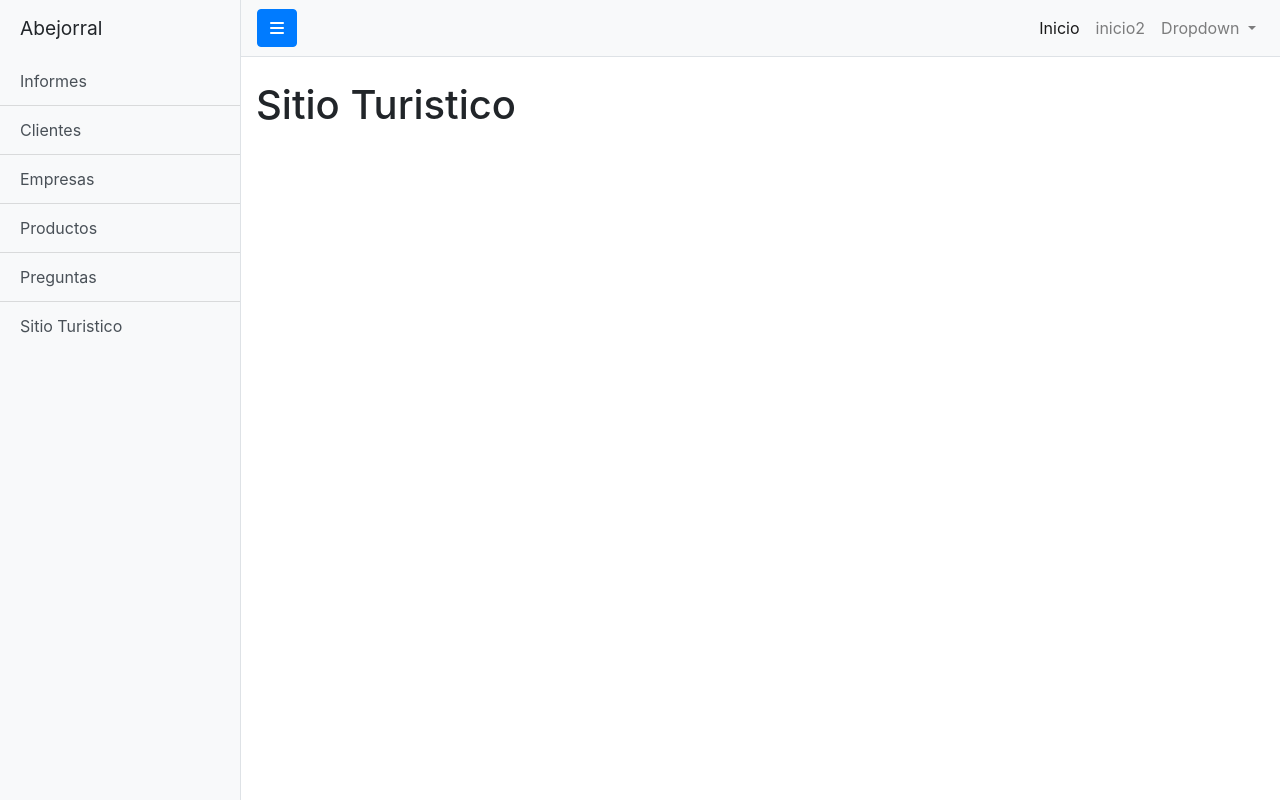
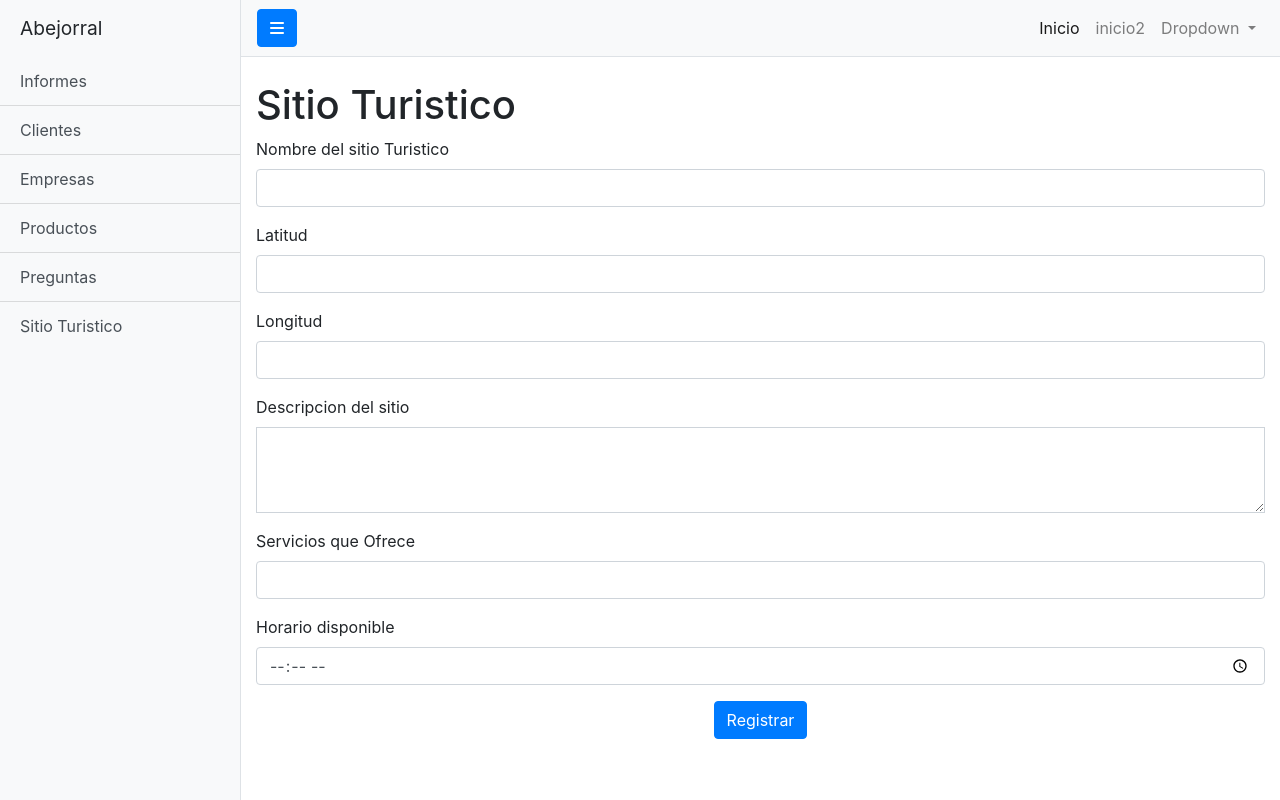
Before and after one commit to sam-oro/abejorral-turista, a PHP site: page /abejorral-turista/admin/sitio in a window 1280 px wide. Run offline with PHP 8.4, Linux system fonts and the light colour scheme; some libraries are stand-ins or nearby versions.

Commit message:
modulo admin 50%

```diff
--- a/admin/sitio.php
+++ b/admin/sitio.php
@@ -1,3 +1,6 @@
+<?php
+include '../conexion/conexion.php';
+?>
 <!DOCTYPE html>
 <html lang="en">
 
@@ -35,7 +38,7 @@
                     <a href="informes.php" class="list-group-item list-group-item-action bg-light">Informes</a>
                     <a href="clientes.php" class="list-group-item list-group-item-action bg-light">Clientes</a>
                     <a href="Empresas.php" class="list-group-item list-group-item-action bg-light">Empresas</a>
-                    <a href="Porductos.php" class="list-group-item list-group-item-action bg-light">Productos</a>
+                    <a href="Productos.php" class="list-group-item list-group-item-action bg-light">Productos</a>
                     <a href="Preguntas.php" class="list-group-item list-group-item-action bg-light">Preguntas</a>
                     <a href="sitio.php" class="list-group-item list-group-item-action bg-light">Sitio Turistico</a>
                 </div>
@@ -92,6 +95,39 @@
 
                 <div class="container-fluid">
                     <h1 class="mt-4">Sitio Turistico</h1>
+                        <form action="controlador/insertar_sitio.php" method="POST" name="add_form">
+                            <div class="form-group">
+                                <label> Nombre del sitio Turistico </label>
+                                <input type="text" id="nombre" name="nombre" class="form-control" required>
+                            </div>
+                            <div class="form-group">
+                                <label>Latitud</label>
+                                <input type="text" id="latitud" name="latitud" class="form-control" required>
+                            </div>
+                            <div class="form-group">
+                                <label>Longitud</label>
+                                <input type="text" id="longitud" name="longitud" class="form-control" required>
+                            </div>
+                            <div class="form-group">
+                                <label> Descripcion del sitio </label>
+                                <textarea class="form-control rounded-0" id="descripcion" name="descripcion" rows="3"></textarea>
+                            </div>
+                            <div class="form-group">
+                                <label> Servicios que Ofrece </label>
+                                <input type="text" id="servicios" name="servicios" class="form-control" requiered>
+                            </div>
+                            <div class="form-group">
+                                <label> Horario disponible </label>
+                                <input type="time" id="horario" name="horario" class="form-control" requiered>
+                            </div>
+                            <div class="form-group text-center mb-5">
+                                <button type="submit" class="btn btn-primary">Registrar</button>
+                            </div>
+
+
+
+
+                        </form>
 
 
 
```
Also changed, not shown: admin/Informes.php (+11 -0 lines), admin/controlador/insertar_sitio.php (added, +24 -0 lines), admin/empresas.php (+0 -8 lines), admin/preguntas.php (+6 -7 lines), admin/productos.php (+48 -0 lines).
